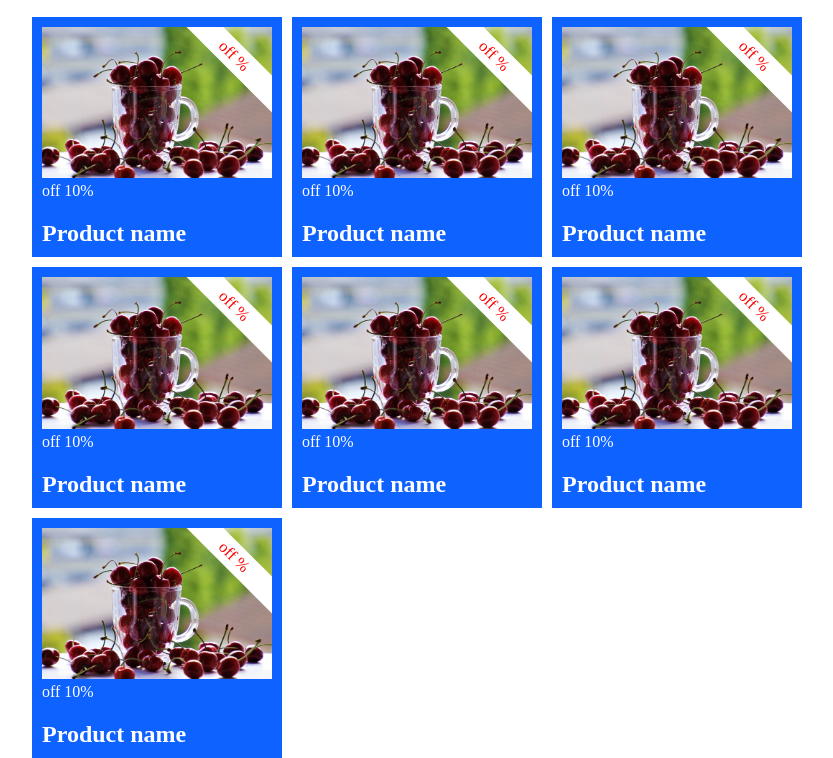
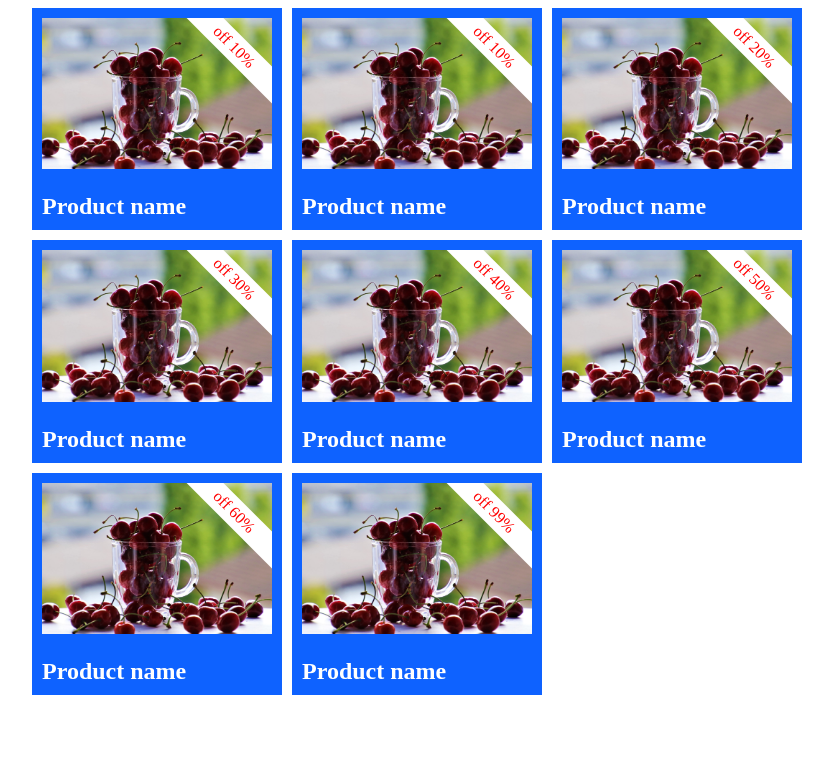
Before and after one commit to jacobislai/webclass_project, a plain HTML site: page 20240612/discount.html in a window 1280 px wide. Shown: the part 80-838 px from the top of the page, without its empty margins (223-1056 px from the left). After the commit the page ends 800 px from the top, so only its background shows below. Drawn offline with Linux system fonts and the light colour scheme.

Commit message:
特價條練習_架構調整

```diff
--- a/20240612/discount.html
+++ b/20240612/discount.html
@@ -11,10 +11,10 @@
 
 <body>
     <div class="container">
-        <h1 class="slogan">特價條</h1>
+        <h1 class="slogan">Discount</h1>
         <div class="discount-grid">
             <div class="item">
-                <div class="cover">
+                <div class="cover s1">
                     <img src="./assets/images/cherries-6308871_1280.jpg" alt="">
                     <div class="discount">off 10%</div>
                 </div>
@@ -23,54 +23,56 @@
                 </div>
             </div>
             <div class="item">
-                <div class="cover">
+                <div class="cover" data-discount="10">
                     <img src="./assets/images/cherries-6308871_1280.jpg" alt="">
-                    <div class="discount">off 10%</div>
                 </div>
                 <div class="content">
                     <h2>Product name</h2>
                 </div>
             </div>
             <div class="item">
-                <div class="cover">
+                <div class="cover" data-discount="20">
                     <img src="./assets/images/cherries-6308871_1280.jpg" alt="">
-                    <div class="discount">off 10%</div>
                 </div>
                 <div class="content">
                     <h2>Product name</h2>
                 </div>
             </div>
             <div class="item">
-                <div class="cover">
+                <div class="cover" data-discount="30">
                     <img src="./assets/images/cherries-6308871_1280.jpg" alt="">
-                    <div class="discount">off 10%</div>
                 </div>
                 <div class="content">
                     <h2>Product name</h2>
                 </div>
             </div>
             <div class="item">
-                <div class="cover">
+                <div class="cover" data-discount="40">
                     <img src="./assets/images/cherries-6308871_1280.jpg" alt="">
-                    <div class="discount">off 10%</div>
                 </div>
                 <div class="content">
                     <h2>Product name</h2>
                 </div>
             </div>
             <div class="item">
-                <div class="cover">
+                <div class="cover" data-discount="50">
                     <img src="./assets/images/cherries-6308871_1280.jpg" alt="">
-                    <div class="discount">off 10%</div>
                 </div>
                 <div class="content">
                     <h2>Product name</h2>
                 </div>
             </div>
             <div class="item">
-                <div class="cover">
+                <div class="cover" data-discount="60">
                     <img src="./assets/images/cherries-6308871_1280.jpg" alt="">
-                    <div class="discount">off 10%</div>
+                </div>
+                <div class="content">
+                    <h2>Product name</h2>
+                </div>
+            </div>
+            <div class="item">
+                <div class="cover" data-discount="99">
+                    <img src="./assets/images/cherries-6308871_1280.jpg" alt="">
                 </div>
                 <div class="content">
                     <h2>Product name</h2>
```
